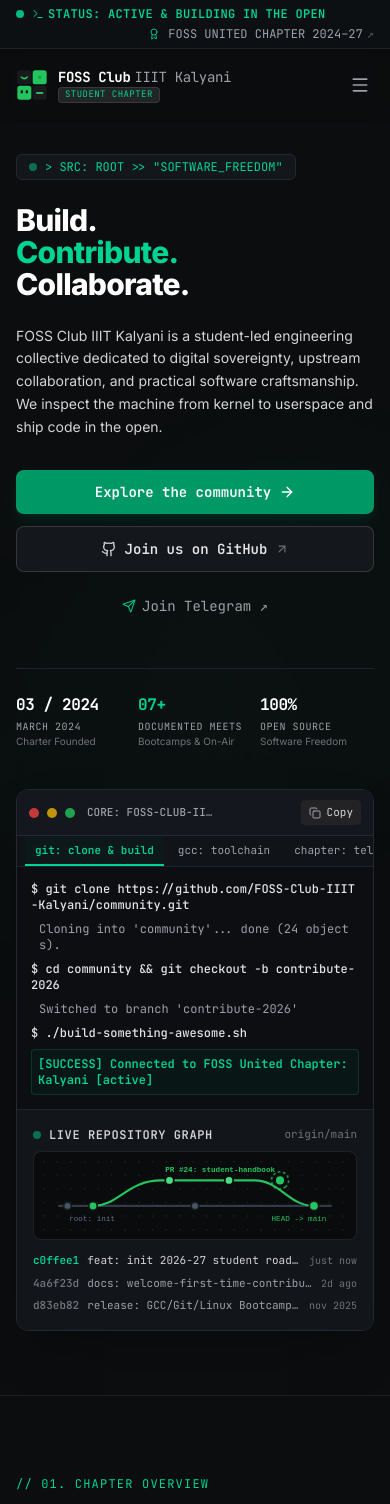
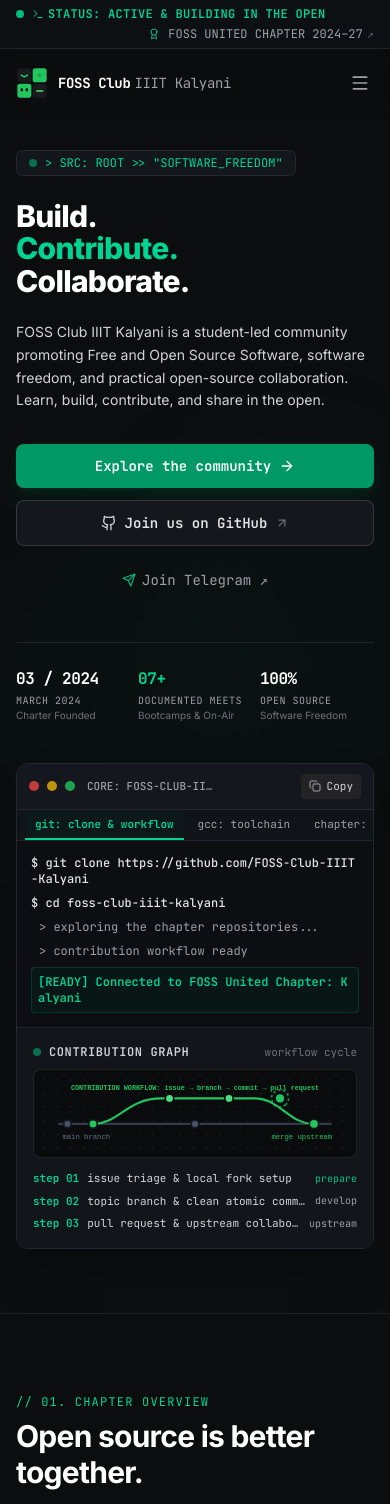
Before and after one commit to barnikbasu/foss-iiitkalyani, a React (Vite) app: page / in a window 390 px wide. Shown: the top 1504 px of the page. Built offline with nearby package versions, Linux system fonts and the light colour scheme.

Commit message:
refactor: update branding, content, and UI elements
Updated club description, refined navbar responsiveness, and revised terminal simulation content to better reflect the current contribution workflow.

```diff
--- a/src/components/Hero.tsx
+++ b/src/components/Hero.tsx
@@ -19,16 +19,15 @@
 const TERMINAL_SCRIPTS: TerminalScript[] = [
   {
     id: 'git',
-    label: 'git: clone & build',
+    label: 'git: clone & workflow',
     lines: [
-      { prompt: true, text: '$ git clone https://github.com/FOSS-Club-IIIT-Kalyani/community.git' },
-      { prompt: false, text: "Cloning into 'community'... done (24 objects)." },
-      { prompt: true, text: '$ cd community && git checkout -b contribute-2026' },
-      { prompt: false, text: "Switched to branch 'contribute-2026'" },
-      { prompt: true, text: '$ ./build-something-awesome.sh' },
+      { prompt: true, text: '$ git clone https://github.com/FOSS-Club-IIIT-Kalyani' },
+      { prompt: true, text: '$ cd foss-club-iiit-kalyani' },
+      { prompt: false, text: '> exploring the chapter repositories...' },
+      { prompt: false, text: '> contribution workflow ready' },
       {
         prompt: false,
-        text: '[SUCCESS] Connected to FOSS United Chapter: Kalyani [active]',
+        text: '[READY] Connected to FOSS United Chapter: Kalyani',
         highlight: true,
       },
     ],
@@ -37,20 +36,20 @@
     id: 'gcc',
     label: 'gcc: toolchain',
     lines: [
-      { prompt: true, text: '$ g++ -Wall -O3 src/engine.cpp -o build/foss-core' },
-      { prompt: false, text: '[gcc-13.2] parsing AST trees... 0 warnings generated.' },
+      { prompt: true, text: '$ g++ -Wall -O3 src/main.cpp -o build/foss-core' },
+      { prompt: false, text: '[gcc] inspecting compilation stages... 0 warnings' },
       { prompt: true, text: '$ ./build/foss-core --check-license' },
       { prompt: false, text: 'SPDX-License-Identifier: MIT / Apache-2.0' },
       {
         prompt: false,
-        text: '[VERIFIED] 100% Free & Open Source Software artifact compiled.',
+        text: '[READY] 100% Free & Open Source toolchain in action',
         highlight: true,
       },
     ],
   },
   {
     id: 'status',
-    label: 'chapter: telemetry',
+    label: 'chapter: verified-status',
     lines: [
       { prompt: true, text: '$ foss-united-cli status --chapter iiit-kalyani' },
       { prompt: false, text: 'Chapter Name: FOSS Club IIIT Kalyani' },
@@ -58,7 +57,7 @@
       { prompt: false, text: 'Location: Kalyani, Nadia District, West Bengal' },
       {
         prompt: false,
-        text: '[READY] Open for student PRs, weekly meetups & grant nominations.',
+        text: '[READY] Open for student collaboration & verified meetups',
         highlight: true,
       },
     ],
@@ -90,7 +89,7 @@
   }, [activeScriptId, activeScript.lines.length]);
 
   const copyCloneCommand = () => {
-    navigator.clipboard.writeText('git clone https://github.com/FOSS-Club-IIIT-Kalyani/community.git');
+    navigator.clipboard.writeText('git clone https://github.com/FOSS-Club-IIIT-Kalyani');
     setCopied(true);
     setTimeout(() => setCopied(false), 2200);
   };
@@ -264,17 +263,17 @@
                 )}
               </div>
 
-              {/* Live Repository Graph & Commit Log Area */}
+              {/* Contribution Workflow Architecture Area */}
               <div className="border-t border-[#1f242c] bg-[#121519] p-4">
                 <div className="flex items-center justify-between mb-2">
                   <div className="flex items-center gap-2">
                     <span className="w-2 h-2 rounded-full bg-emerald-500 animate-pulse"></span>
                     <span className="text-xs font-mono text-zinc-300 font-semibold tracking-wider">
-                      LIVE REPOSITORY GRAPH
+                      CONTRIBUTION GRAPH
                     </span>
                   </div>
                   <span className="text-[11px] font-mono text-zinc-500">
-                    origin/main
+                    workflow cycle
                   </span>
                 </div>
 
@@ -283,30 +282,30 @@
                   <GitBranchGraphic />
                 </div>
 
-                {/* Recent Commits Log */}
+                {/* Contribution Stages Guide */}
                 <div className="space-y-1.5 font-mono text-[11px]">
                   <div className="flex items-center justify-between text-zinc-400 hover:text-zinc-200 transition-colors">
                     <div className="flex items-center gap-2 truncate">
-                      <span className="text-emerald-400 font-semibold shrink-0">c0ffee1</span>
-                      <span className="truncate text-zinc-300">feat: init 2026-27 student roadmap</span>
+                      <span className="text-emerald-400 font-semibold shrink-0">step 01</span>
+                      <span className="truncate text-zinc-300">issue triage &amp; local fork setup</span>
                     </div>
-                    <span className="text-zinc-500 text-[10px] shrink-0 ml-2">just now</span>
+                    <span className="text-emerald-400/90 text-[10px] shrink-0 ml-2 font-mono">prepare</span>
                   </div>
 
                   <div className="flex items-center justify-between text-zinc-400 hover:text-zinc-200 transition-colors">
                     <div className="flex items-center gap-2 truncate">
-                      <span className="text-zinc-500 font-semibold shrink-0">4a6f23d</span>
-                      <span className="truncate">docs: welcome-first-time-contributors.guide</span>
+                      <span className="text-emerald-400 font-semibold shrink-0">step 02</span>
+                      <span className="truncate text-zinc-300">topic branch &amp; clean atomic commits</span>
                     </div>
-                    <span className="text-zinc-500 text-[10px] shrink-0 ml-2">2d ago</span>
+                    <span className="text-zinc-400 text-[10px] shrink-0 ml-2 font-mono">develop</span>
                   </div>
 
                   <div className="flex items-center justify-between text-zinc-400 hover:text-zinc-200 transition-colors">
                     <div className="flex items-center gap-2 truncate">
-                      <span className="text-zinc-500 font-semibold shrink-0">d83eb82</span>
-                      <span className="truncate">release: GCC/Git/Linux Bootcamp materials</span>
+                      <span className="text-emerald-400 font-semibold shrink-0">step 03</span>
+                      <span className="truncate text-zinc-300">pull request &amp; upstream collaboration</span>
                     </div>
-                    <span className="text-zinc-500 text-[10px] shrink-0 ml-2">nov 2025</span>
+                    <span className="text-zinc-400 text-[10px] shrink-0 ml-2 font-mono">upstream</span>
                   </div>
                 </div>
               </div>
--- a/src/components/Logos.tsx
+++ b/src/components/Logos.tsx
@@ -190,14 +190,14 @@
       />
 
       {/* Text labels */}
-      <text x="32" y="72" fill="#64748b" fontSize="9" fontFamily="monospace">
-        root: init
+      <text x="24" y="72" fill="#64748b" fontSize="8.5" fontFamily="monospace">
+        main branch
       </text>
-      <text x="145" y="14" fill="#22c55e" fontSize="9" fontFamily="monospace" fontWeight="600">
-        PR #24: student-handbook
+      <text x="180" y="14" textAnchor="middle" fill="#22c55e" fontSize="8" fontFamily="monospace" fontWeight="600">
+        CONTRIBUTION WORKFLOW: issue → branch → commit → pull request
       </text>
-      <text x="270" y="72" fill="#22c55e" fontSize="9" fontFamily="monospace">
-        HEAD -&gt; main
+      <text x="270" y="72" fill="#22c55e" fontSize="8.5" fontFamily="monospace">
+        merge upstream
       </text>
     </svg>
   );
--- a/src/components/Navbar.tsx
+++ b/src/components/Navbar.tsx
@@ -106,16 +106,16 @@
           {/* Brand Logo & Name */}
           <a
             href="#"
-            className="flex items-center gap-2.5 sm:gap-3 group focus-visible:outline-none focus-visible:ring-2 focus-visible:ring-emerald-500 rounded-md p-1 min-w-0"
+            className="flex items-center gap-2.5 sm:gap-3 group focus-visible:outline-none focus-visible:ring-2 focus-visible:ring-emerald-500 rounded-md p-1 shrink-0"
             aria-label="FOSS Club IIIT Kalyani - Home"
           >
             <FossClubLogo size={32} className="transition-transform duration-200 group-hover:scale-105 shrink-0" />
-            <div className="flex flex-col sm:flex-row sm:items-baseline sm:gap-2 truncate">
-              <span className="font-bold text-sm sm:text-base lg:text-lg tracking-tight text-white flex items-center gap-1 font-mono truncate">
+            <div className="flex flex-col sm:flex-row sm:items-baseline sm:gap-2 shrink-0">
+              <span className="font-bold text-sm sm:text-base lg:text-lg tracking-tight text-white flex items-center gap-1 font-mono whitespace-nowrap shrink-0">
                 FOSS Club
-                <span className="text-zinc-400 font-normal truncate">IIIT Kalyani</span>
+                <span className="text-zinc-400 font-normal whitespace-nowrap shrink-0">IIIT Kalyani</span>
               </span>
-              <span className="inline-flex items-center px-1.5 py-0.2 rounded text-[9px] sm:text-[10px] font-mono tracking-wider bg-zinc-800/90 text-emerald-400 border border-zinc-700/80 w-fit shrink-0">
+              <span className="hidden sm:inline-flex items-center px-1.5 py-0.2 rounded text-[9px] sm:text-[10px] font-mono tracking-wider bg-zinc-800/90 text-emerald-400 border border-zinc-700/80 w-fit shrink-0 whitespace-nowrap">
                 STUDENT CHAPTER
               </span>
             </div>
@@ -124,7 +124,7 @@
           {/* Desktop Navigation Links */}
           <nav
             aria-label="Main Navigation"
-            className="hidden lg:flex items-center space-x-1 text-sm font-medium text-zinc-300"
+            className="hidden lg:flex items-center space-x-0.5 xl:space-x-1 text-xs xl:text-sm font-medium text-zinc-300"
           >
             {NAV_ITEMS.map((item) => {
               const isActive = activeSection === item.href.replace('#', '');
@@ -133,7 +133,7 @@
                   key={item.label}
                   href={item.href}
                   onClick={(e) => handleLinkClick(e, item.href)}
-                  className={`px-3 py-1.5 rounded-md transition-all text-sm font-mono focus-visible:outline-none focus-visible:ring-2 focus-visible:ring-emerald-500 ${
+                  className={`px-2.5 xl:px-3 py-1.5 rounded-md transition-all text-xs xl:text-sm font-mono whitespace-nowrap focus-visible:outline-none focus-visible:ring-2 focus-visible:ring-emerald-500 ${
                     isActive
                       ? 'text-emerald-400 bg-emerald-950/40 border border-emerald-500/30'
                       : 'hover:text-white hover:bg-zinc-800/50'
@@ -146,13 +146,13 @@
           </nav>
 
           {/* Right Action Controls */}
-          <div className="hidden sm:flex items-center gap-3">
+          <div className="hidden sm:flex items-center gap-2 xl:gap-3 shrink-0">
             {/* GitHub Repo Count Badge */}
             <a
               href="https://github.com/FOSS-Club-IIIT-Kalyani"
               target="_blank"
               rel="noopener noreferrer"
-              className="inline-flex items-center gap-1.5 px-2.5 py-1.5 rounded-md bg-[#14171b] border border-zinc-800 hover:border-zinc-700 text-xs font-mono text-zinc-300 hover:text-white transition-colors focus-visible:outline-none focus-visible:ring-2 focus-visible:ring-emerald-500"
+              className="inline-flex items-center gap-1.5 px-2.5 py-1.5 rounded-md bg-[#14171b] border border-zinc-800 hover:border-zinc-700 text-xs font-mono text-zinc-300 hover:text-white transition-colors focus-visible:outline-none focus-visible:ring-2 focus-visible:ring-emerald-500 shrink-0"
               title="View GitHub Organization"
             >
               <Github className="w-3.5 h-3.5 text-zinc-400" />
@@ -163,7 +163,7 @@
             <a
               href="#community"
               onClick={(e) => handleLinkClick(e, '#community')}
-              className="inline-flex items-center gap-1.5 px-3.5 py-1.5 rounded-md text-xs font-semibold font-mono tracking-wide bg-emerald-600 hover:bg-emerald-500 text-white transition-all shadow-sm hover:shadow-emerald-600/20 active:scale-95 focus-visible:outline-none focus-visible:ring-2 focus-visible:ring-emerald-400"
+              className="inline-flex items-center gap-1.5 px-3 xl:px-3.5 py-1.5 rounded-md text-xs font-semibold font-mono tracking-wide bg-emerald-600 hover:bg-emerald-500 text-white transition-all shadow-sm hover:shadow-emerald-600/20 active:scale-95 focus-visible:outline-none focus-visible:ring-2 focus-visible:ring-emerald-400 shrink-0 whitespace-nowrap"
             >
               <span>Join Community</span>
               <ArrowUpRight className="w-3.5 h-3.5" />
--- a/src/data/content.ts
+++ b/src/data/content.ts
@@ -64,7 +64,7 @@
   tagline: 'Build. Contribute. Collaborate.',
   officialMotto: '“A society promoting quality Free and Open Source Software and Software Freedom.”',
   description:
-    'FOSS Club IIIT Kalyani is a student-led engineering collective dedicated to digital sovereignty, upstream collaboration, and practical software craftsmanship. We inspect the machine from kernel to userspace and ship code in the open.',
+    'FOSS Club IIIT Kalyani is a student-led community promoting Free and Open Source Software, software freedom, and practical open-source collaboration. Learn, build, contribute, and share in the open.',
   established: 'March 2024',
   location: 'Kalyani, Nadia District, West Bengal - 741235, India',
   institute: 'Indian Institute of Information Technology Kalyani',
```
